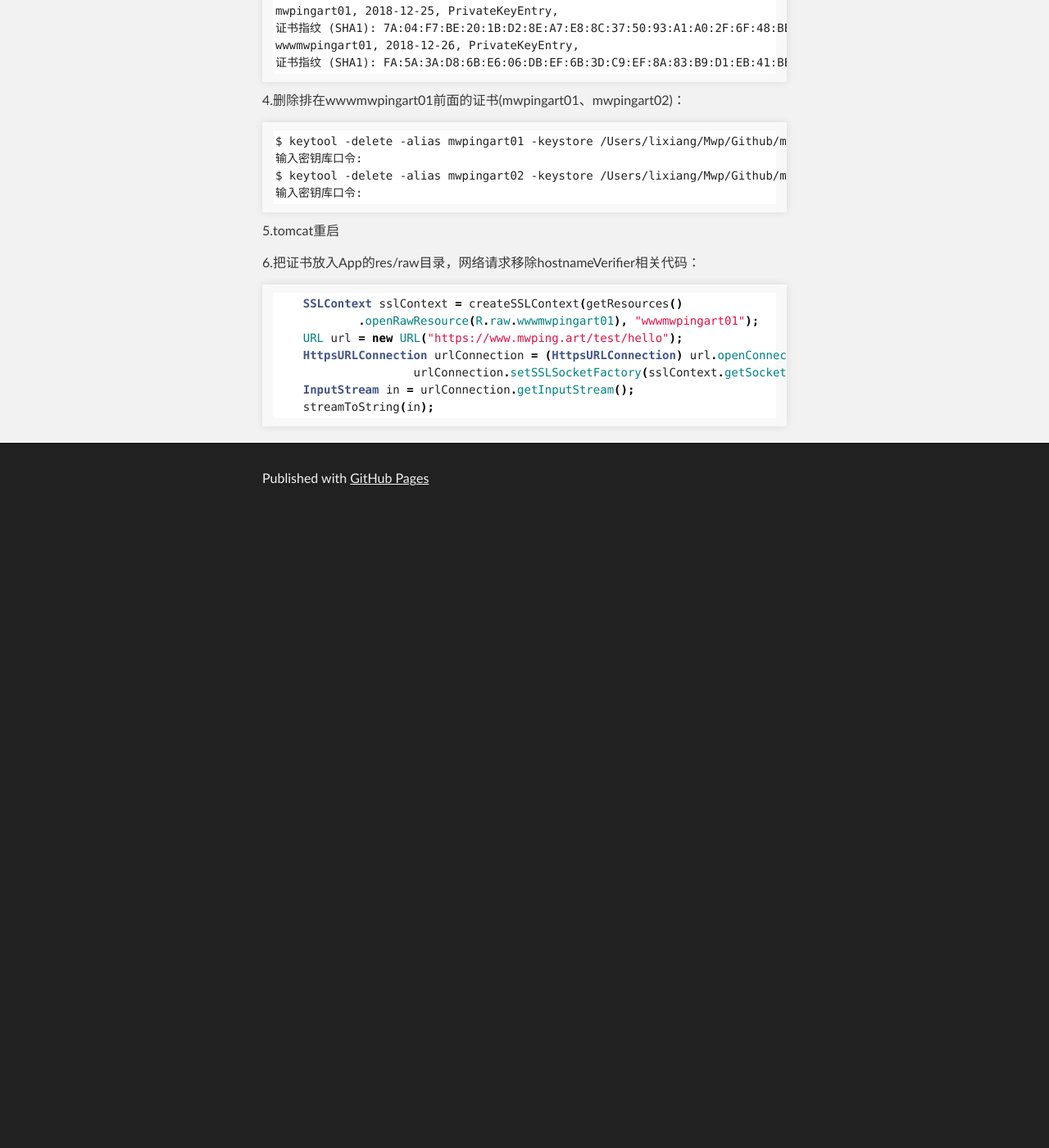
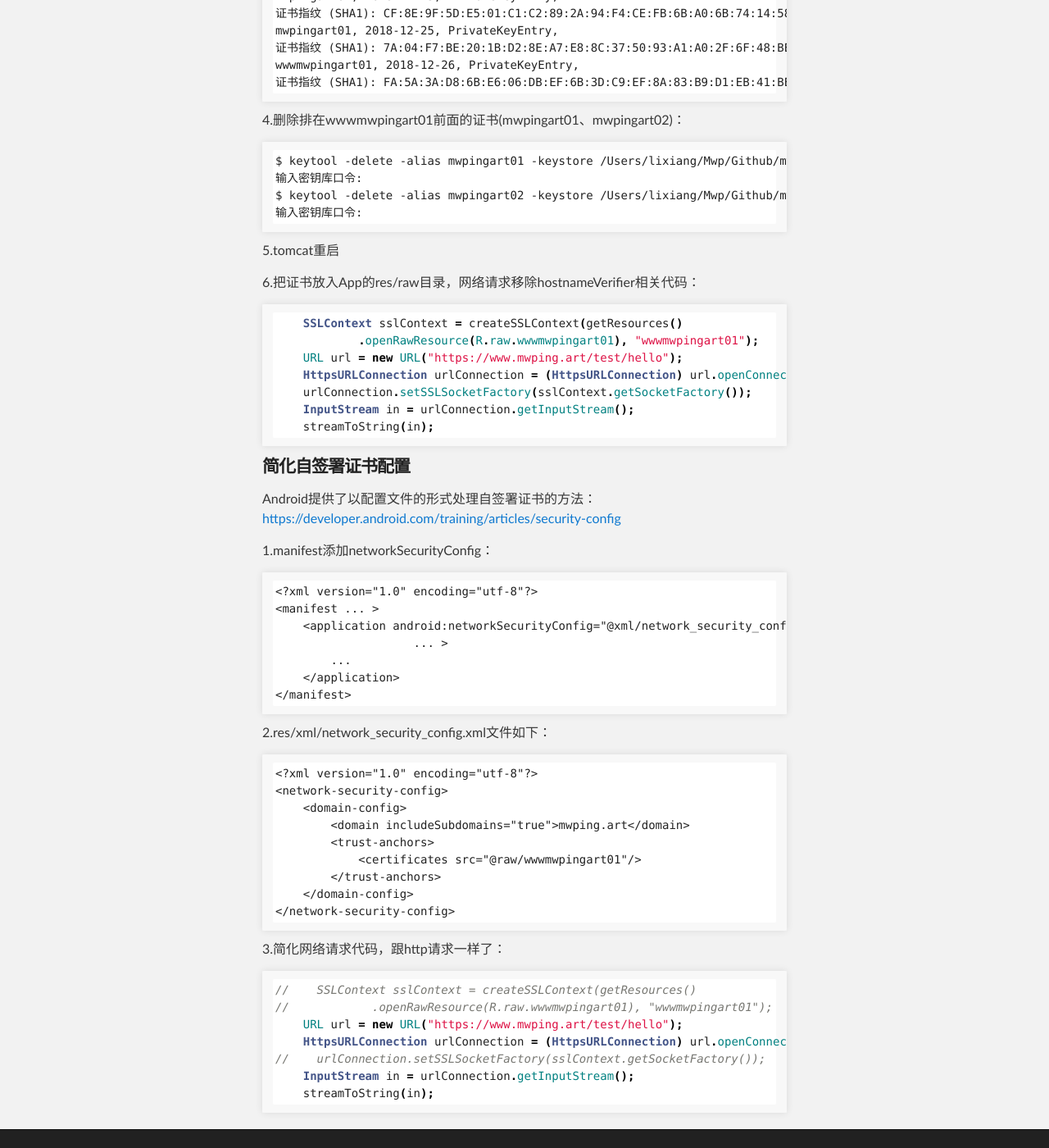
Before and after one commit to mwping/mwping.github.io, a Jekyll site: the page built from network/http/android-tomcat.md, in a window 1280 px wide and 1400 px high, scrolled down 12556 px. Shown: the whole window at 82% size. Built offline with Jekyll 4.4.1, drawn with Linux system fonts in a browser that asks for light colours; our own code applies the rules of GitHub Pages for plain Markdown files; before the commit the page ends 13186 px from its top, so only the background shows below that.

Commit message:
add network_security_config

````diff
--- a/network/http/android-tomcat.md
+++ b/network/http/android-tomcat.md
@@ -34,6 +34,7 @@
   1. [直接发起https请求(会失败)](#7.1)
   2. [信任自签署证书](#7.2)
   3. [解决Hostname not verified问题](#7.3)
+  4. [简化自签署证书配置](#7.4)
 
 <h3 id="1">配置Tomcat</h3>
 
@@ -510,7 +511,47 @@ $ keytool -delete -alias mwpingart02 -keystore /Users/lixiang/Mwp/Github/mwping/
             .openRawResource(R.raw.wwwmwpingart01), "wwwmwpingart01");
     URL url = new URL("https://www.mwping.art/test/hello");
     HttpsURLConnection urlConnection = (HttpsURLConnection) url.openConnection();
-                    urlConnection.setSSLSocketFactory(sslContext.getSocketFactory());
+    urlConnection.setSSLSocketFactory(sslContext.getSocketFactory());
     InputStream in = urlConnection.getInputStream();
     streamToString(in);
 ```
+
+<h4 id="7.4">简化自签署证书配置</h4>
+
+Android提供了以配置文件的形式处理自签署证书的方法：[https://developer.android.com/training/articles/security-config](https://developer.android.com/training/articles/security-config)
+
+1.manifest添加networkSecurityConfig：
+```
+<?xml version="1.0" encoding="utf-8"?>
+<manifest ... >
+    <application android:networkSecurityConfig="@xml/network_security_config"
+                    ... >
+        ...
+    </application>
+</manifest>
+```
+
+2.res/xml/network_security_config.xml文件如下：
+
+```
+<?xml version="1.0" encoding="utf-8"?>
+<network-security-config>
+    <domain-config>
+        <domain includeSubdomains="true">mwping.art</domain>
+        <trust-anchors>
+            <certificates src="@raw/wwwmwpingart01"/>
+        </trust-anchors>
+    </domain-config>
+</network-security-config>
+```
+
+3.简化网络请求代码，跟http请求一样了：
+```java
+//    SSLContext sslContext = createSSLContext(getResources()
+//            .openRawResource(R.raw.wwwmwpingart01), "wwwmwpingart01");
+    URL url = new URL("https://www.mwping.art/test/hello");
+    HttpsURLConnection urlConnection = (HttpsURLConnection) url.openConnection();
+//    urlConnection.setSSLSocketFactory(sslContext.getSocketFactory());
+    InputStream in = urlConnection.getInputStream();
+    streamToString(in);
+```
````
